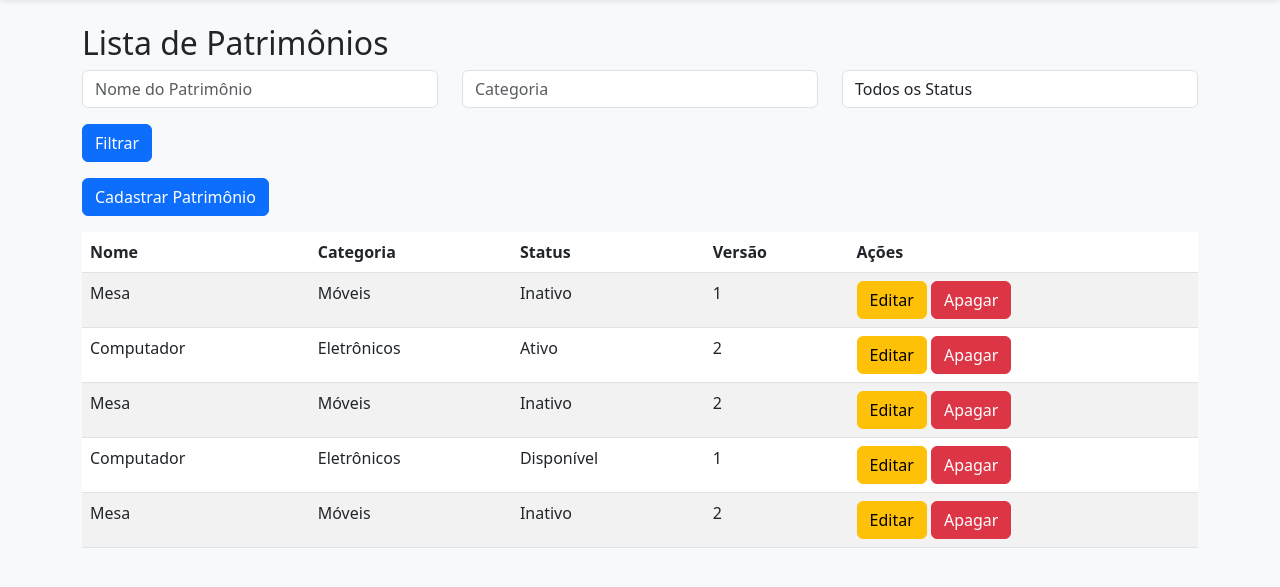
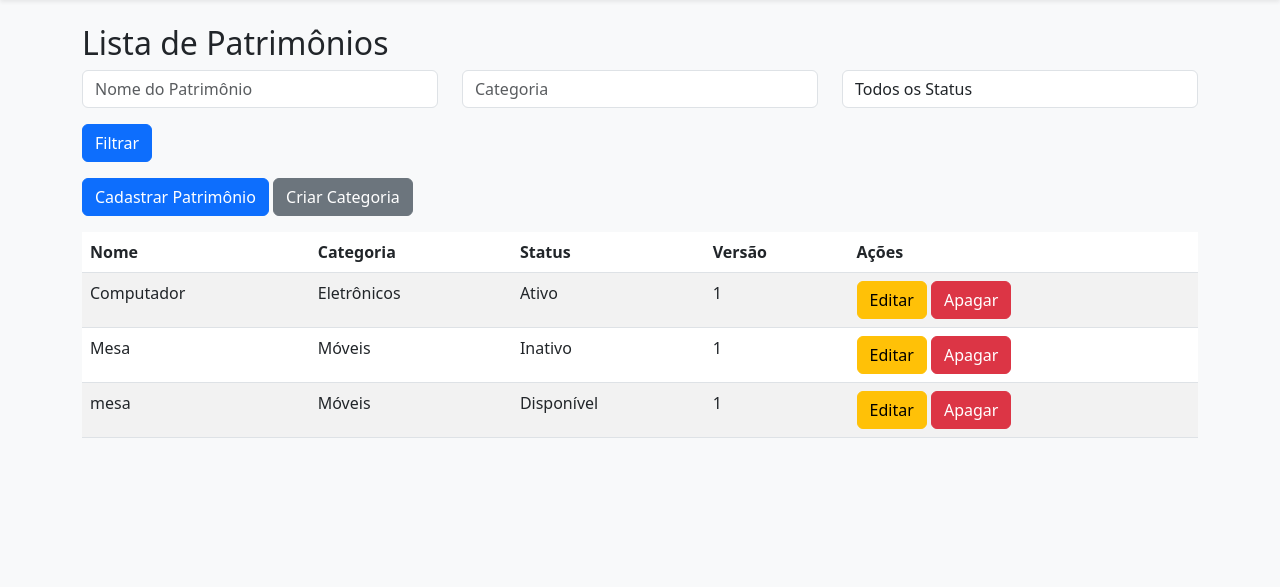
Before and after one commit to EduhReis/GerPatrimonio, a Flask app: page /admin/listagem in a window 1280 px wide. Shown: the part 56-643 px from the top of the page. Run offline with Flask 3, Linux system fonts and the light colour scheme; a user stored in the database is signed in.

Commit message:
feat: add Categoria model and integrate with Patrimonio; update templates for category management

```diff
--- a/src/backend/models.py
+++ b/src/backend/models.py
@@ -29,10 +29,15 @@
     def is_active(self):
         return self.active
 
+class Categoria(db.Model):
+    id = db.Column(db.Integer, primary_key=True)
+    nome = db.Column(db.String(50), unique=True, nullable=False)
+
 class Patrimonio(db.Model):
     id = db.Column(db.Integer, primary_key=True)
     nome = db.Column(db.String(50), nullable=False)
-    categoria = db.Column(db.String(20))
+    categoria_id = db.Column(db.Integer, db.ForeignKey('categoria.id'), nullable=False)
+    categoria = db.relationship('Categoria', backref=db.backref('patrimonios', lazy=True))
     status = db.Column(db.String(20))
     versao = db.Column(db.Integer, nullable=False, default=1)  # Novo campo de versão
     funcionario_id = db.Column(db.Integer, db.ForeignKey('funcionario.id'), nullable=True)
--- a/src/backend/routes/main_routes.py
+++ b/src/backend/routes/main_routes.py
@@ -1,6 +1,6 @@
 from flask import Blueprint, render_template, request, redirect, url_for, flash
 from flask_login import login_required, current_user
-from backend.models import Patrimonio, Funcionario, db
+from backend.models import Patrimonio, Funcionario, Categoria, db
 
 main = Blueprint('main', __name__)
 
@@ -15,16 +15,17 @@
     if username != current_user.username or current_user.cargo not in ['Admin', 'Supervisor']:
         flash('Acesso restrito.')
         return redirect(url_for('main.listagem', username=current_user.username))
+    categorias = Categoria.query.all()
     if request.method == 'POST':
         nome = request.form.get('nome')
-        categoria = request.form.get('categoria')
+        categoria_id = request.form.get('categoria_id')
         status = request.form.get('status')
-        patrimonio = Patrimonio(nome=nome, categoria=categoria, status=status)
+        patrimonio = Patrimonio(nome=nome, categoria_id=categoria_id, status=status)
         db.session.add(patrimonio)
         db.session.commit()
         flash('Patrimônio cadastrado com sucesso!')
         return redirect(url_for('main.listagem', username=username))
-    return render_template('cadastro.html')
+    return render_template('cadastro.html', categorias=categorias)
 
 @main.route('/<username>/cadastro_modal', methods=['GET', 'POST'])
 @login_required
@@ -32,16 +33,17 @@
     if username != current_user.username or current_user.cargo not in ['Admin', 'Supervisor']:
         flash('Acesso restrito.')
         return redirect(url_for('main.listagem', username=current_user.username))
+    categorias = Categoria.query.all()
     if request.method == 'POST':
         nome = request.form.get('nome')
-        categoria = request.form.get('categoria')
+        categoria_id = request.form.get('categoria_id')
         status = request.form.get('status')
-        patrimonio = Patrimonio(nome=nome, categoria=categoria, status=status)
+        patrimonio = Patrimonio(nome=nome, categoria_id=categoria_id, status=status)
         db.session.add(patrimonio)
         db.session.commit()
         flash('Patrimônio cadastrado com sucesso!')
         return redirect(url_for('main.listagem', username=username))
-    return render_template('cadastro_modal.html')
+    return render_template('cadastro_modal.html', categorias=categorias)
 
 @main.route('/<username>/listagem')
 @login_required
@@ -59,12 +61,13 @@
     if nome:
         query = query.filter(Patrimonio.nome.ilike(f'%{nome}%'))
     if categoria:
-        query = query.filter(Patrimonio.categoria.ilike(f'%{categoria}%'))
+        query = query.filter(Patrimonio.categoria.has(nome=categoria))
     if status:
         query = query.filter(Patrimonio.status == status)
 
     patrimonios = query.all()
-    return render_template('listagem.html', patrimonios=patrimonios)
+    categorias = Categoria.query.all()
+    return render_template('listagem.html', patrimonios=patrimonios, categorias=categorias)
 
 @main.route('/<username>/editar/<int:id>', methods=['GET', 'POST'])
 @login_required
@@ -73,11 +76,12 @@
         flash('Acesso restrito.')
         return redirect(url_for('main.listagem', username=current_user.username))
     patrimonio = Patrimonio.query.get_or_404(id)
+    categorias = Categoria.query.all()
     if request.method == 'POST':
         # Criar uma nova versão do patrimônio
         nova_versao = Patrimonio(
             nome=patrimonio.nome,
-            categoria=patrimonio.categoria,
+            categoria_id=request.form.get('categoria_id'),
             status=request.form.get('status'),
             versao=patrimonio.versao + 1,
             funcionario_id=patrimonio.funcionario_id
@@ -86,7 +90,7 @@
         db.session.commit()
         flash('Patrimônio atualizado com sucesso!')
         return redirect(url_for('main.listagem', username=username))
-    return render_template('editar.html', patrimonio=patrimonio)
+    return render_template('editar.html', patrimonio=patrimonio, categorias=categorias)
 
 @main.route('/<username>/apagar/<int:id>', methods=['POST'])
 @login_required
@@ -99,3 +103,22 @@
     db.session.commit()
     flash('Patrimônio apagado com sucesso!')
     return redirect(url_for('main.listagem', username=username))
+
+@main.route('/<username>/categorias', methods=['GET', 'POST'])
+@login_required
+def categorias(username):
+    if username != current_user.username or current_user.cargo not in ['Admin', 'Supervisor']:
+        flash('Acesso restrito.')
+        return redirect(url_for('main.listagem', username=current_user.username))
+    if request.method == 'POST':
+        nome = request.form.get('nome')
+        if Categoria.query.filter_by(nome=nome).first():
+            flash('Categoria já existe. Escolha outro nome.')
+            return redirect(url_for('main.categorias', username=username))
+        categoria = Categoria(nome=nome)
+        db.session.add(categoria)
+        db.session.commit()
+        flash('Categoria criada com sucesso!')
+        return redirect(url_for('main.categorias', username=username))
+    categorias = Categoria.query.all()
+    return render_template('categorias.html', categorias=categorias)
--- a/src/backend/templates/admin.html
+++ b/src/backend/templates/admin.html
@@ -35,8 +35,10 @@
 
                         <div class="mb-3">
                             <label for="cargo" class="form-label">Cargo</label>
-                            <input type="text" id="cargo" name="cargo" placeholder="Digite o cargo"
-                                class="form-control" required>
+                            <select id="cargo" name="cargo" class="form-control" required>
+                                <option value="Supervisor">Supervisor</option>
+                                <option value="Funcionário">Funcionário</option>
+                            </select>
                         </div>
 
                         <button type="submit" class="btn btn-primary w-100">Criar Funcionário</button>
--- a/src/backend/templates/listagem.html
+++ b/src/backend/templates/listagem.html
@@ -29,6 +29,7 @@
 
 {% if current_user.cargo in ['Admin', 'Supervisor'] %}
 <button class="btn btn-primary mb-3" data-bs-toggle="modal" data-bs-target="#cadastroModal">Cadastrar Patrimônio</button>
+<button class="btn btn-secondary mb-3" data-bs-toggle="modal" data-bs-target="#categoriaModal">Criar Categoria</button>
 {% endif %}
 
 <table id="patrimonioTable" class="table table-striped">
@@ -45,7 +46,7 @@
         {% for patrimonio in patrimonios %}
         <tr>
             <td>{{ patrimonio.nome }}</td>
-            <td>{{ patrimonio.categoria }}</td>
+            <td>{{ patrimonio.categoria.nome }}</td>
             <td>{{ patrimonio.status }}</td>
             <td>{{ patrimonio.versao }}</td>
             <td>
@@ -61,7 +62,7 @@
     </tbody>
 </table>
 
-<!-- Modal -->
+<!-- Modal de Cadastro de Patrimônio -->
 <div class="modal fade" id="cadastroModal" tabindex="-1" aria-labelledby="cadastroModalLabel" aria-hidden="true">
     <div class="modal-dialog">
         <div class="modal-content">
@@ -76,8 +77,12 @@
                         <input type="text" class="form-control" id="nome" name="nome" required>
                     </div>
                     <div class="mb-3">
-                        <label for="categoria" class="form-label">Categoria</label>
-                        <input type="text" class="form-control" id="categoria" name="categoria">
+                        <label for="categoria_id" class="form-label">Categoria</label>
+                        <select class="form-control" id="categoria_id" name="categoria_id" required>
+                            {% for categoria in categorias %}
+                            <option value="{{ categoria.id }}">{{ categoria.nome }}</option>
+                            {% endfor %}
+                        </select>
                     </div>
                     <div class="mb-3">
                         <label for="status" class="form-label">Status</label>
@@ -95,4 +100,28 @@
         </div>
     </div>
 </div>
+
+<!-- Modal de Criação de Categoria -->
+<div class="modal fade" id="categoriaModal" tabindex="-1" aria-labelledby="categoriaModalLabel" aria-hidden="true">
+    <div class="modal-dialog">
+        <div class="modal-content">
+            <div class="modal-header">
+                <h5 class="modal-title" id="categoriaModalLabel">Criar Categoria</h5>
+                <button type="button" class="btn-close" data-bs-dismiss="modal" aria-label="Close"></button>
+            </div>
+            <form method="POST" action="{{ url_for('main.categorias', username=current_user.username) }}">
+                <div class="modal-body">
+                    <div class="mb-3">
+                        <label for="nome" class="form-label">Nome da Categoria</label>
+                        <input type="text" class="form-control" id="nome" name="nome" required>
+                    </div>
+                </div>
+                <div class="modal-footer">
+                    <button type="button" class="btn btn-secondary" data-bs-dismiss="modal">Cancelar</button>
+                    <button type="submit" class="btn btn-primary">Salvar</button>
+                </div>
+            </form>
+        </div>
+    </div>
+</div>
 {% endblock %}
```
Also changed, not shown: src/backend/templates/cadastro.html (+10 -3 lines), src/backend/templates/categorias.html (added, +29 -0 lines), src/seeder.py (+9 -3 lines), src/infra/gerPtrimonio.db.
